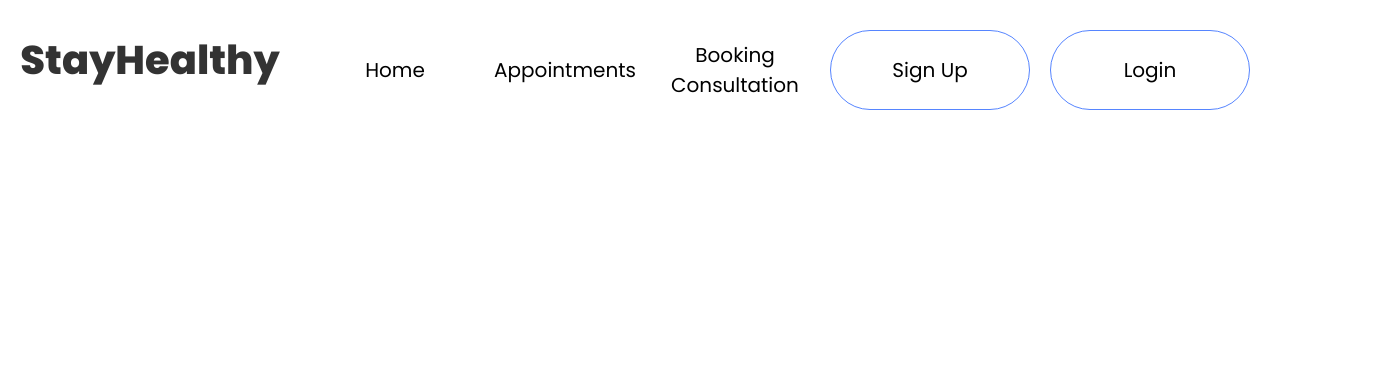
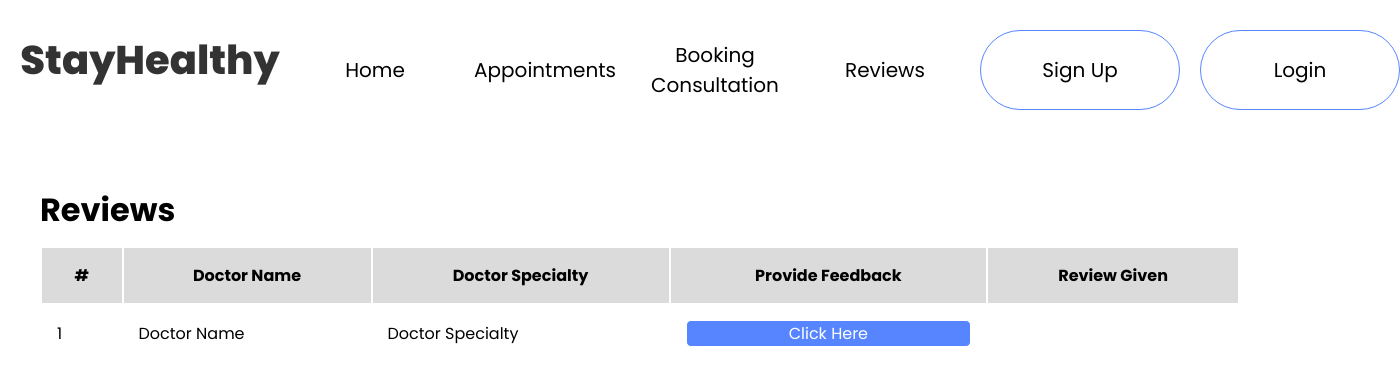
Before and after one commit to mc-011g/Medical-Appointment-Booking-Website, a React (Create React App) app: page /reviews in a window 1280 px wide. Shown: the top 384 px of the page, 1400 px wide, since content can reach past the window. Built offline with nearby package versions, Linux system fonts and the light colour scheme.

Commit message:
Added a ReviewForm component

```diff
--- a/src/App.js
+++ b/src/App.js
@@ -6,6 +6,7 @@ import Sign_Up from "./Components/Sign_Up/Sign_Up";
 import InstantConsultation from "./Components/InstantConsultationBooking/InstantConsultation";
 import BookingConsultation from "./Components/BookingConsultation";
 import Notification from "./Components/Notification/Notification";
+import ReviewForm from "./Components/ReviewForm/ReviewForm";
 
 function App() {
     return (
@@ -17,6 +18,7 @@ function App() {
                         <Route path="/login" element={<Login />} />
                         <Route path="/signup" element={<Sign_Up />} />
                         <Route path="/booking-consultation" element={<BookingConsultation />} />
+                        <Route path="/reviews" element={<ReviewForm />} />
                     </Routes>
                 </Notification>
             </BrowserRouter>
--- a/src/Components/Navbar/Navbar.js
+++ b/src/Components/Navbar/Navbar.js
@@ -60,6 +60,11 @@ const Navbar = () => {
                         Booking Consultation
                     </button>
                 </Link>
+                <Link to="/reviews">
+                    <button className="nav-btn">
+                        Reviews
+                    </button>
+                </Link>
 
                 {isLoggedIn ? (
                     <>
--- /dev/null
+++ b/src/Components/ReviewForm/ReviewForm.css
@@ -0,0 +1,25 @@
+.container h1 {
+    text-align: left;
+    width: 100%;
+}
+
+table {
+    width: 100%;
+}
+
+th {
+    background-color: rgb(219, 219, 219);
+}
+
+.feedback-button {
+    padding: 0px;
+    margin-top: 0px;
+    color: white;
+    background-color: #5685FF;
+    border: 1px solid;
+}
+
+td,
+th {
+    padding: 15px;
+}
--- /dev/null
+++ b/src/Components/ReviewForm/ReviewForm.js
@@ -0,0 +1,41 @@
+import React from 'react';
+import "./ReviewForm.css";
+
+const ReviewForm = () => {
+
+    return (
+        <div className="container">
+            <h1>Reviews</h1>
+            <table>
+                <tr>
+                    <th>#</th>
+                    <th>Doctor Name</th>
+                    <th>Doctor Specialty</th>
+                    <th>Provide Feedback</th>
+                    <th>Review Given</th>
+                </tr>
+                <tr>
+                    <td>
+                        1
+                    </td>
+                    <td>
+                        Doctor Name
+                    </td>
+                    <td>
+                        Doctor Specialty
+                    </td>
+                    <td>
+                        <button type="button" className="feedback-button" name="feedbackButton" id="feedbackButton">
+                            Click Here
+                        </button>
+                    </td>
+                    <td>
+
+                    </td>
+                </tr>
+            </table>
+        </div>
+    );
+};
+
+export default ReviewForm;
```
